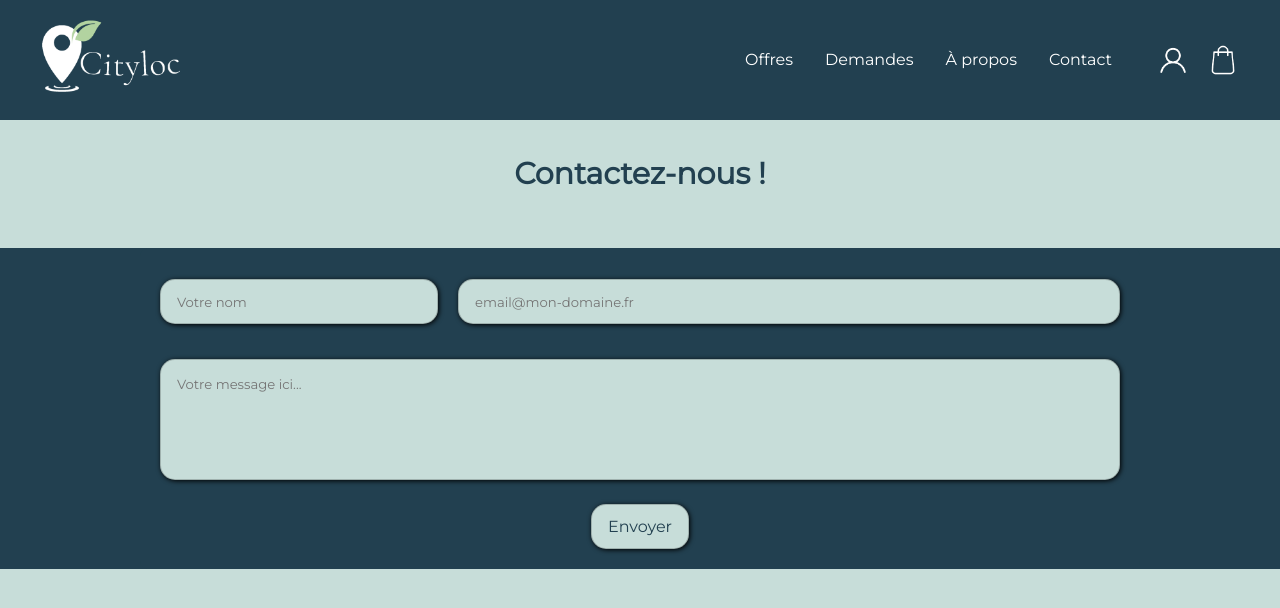
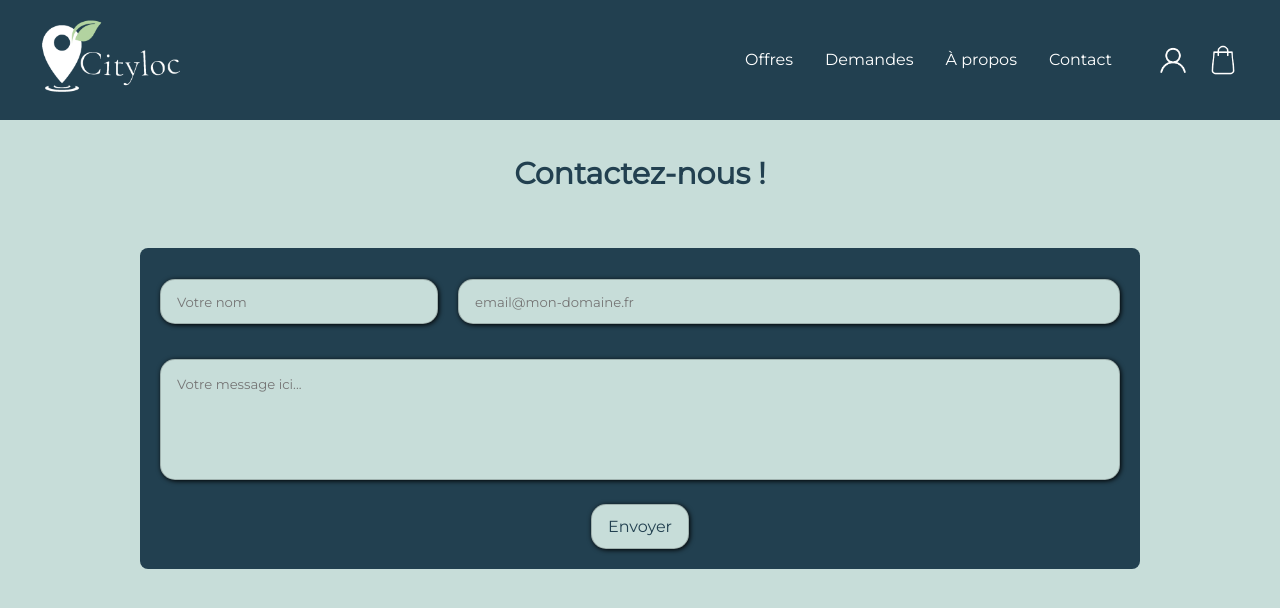
Before and after one commit to Cityloc/cityloc, a Jekyll site: the page built from contact.html, in a window 1280 px wide and 900 px high. Shown: the top 608 px of the window. Built offline with Jekyll 4.4.1, drawn with Linux system fonts in a browser that asks for light colours.

Commit message:
Update contact.html

```diff
--- a/contact.html
+++ b/contact.html
@@ -5,7 +5,7 @@ title: Cityloc - Contact
 
 <h2 style="text-align: center;">Contactez-nous !</h2>
 
-<div style="background-color: #224050; width: 100vw; position: relative; margin-left: -50vw; left: 50%;">
+<div>
   <form id="fs-frm" name="simple-contact-form" accept-charset="utf-8" action="https://formspree.io/f/xpzgdyjy" method="post">
     <fieldset id="fs-frm-inputs">
       <div class="infosForm">
```
